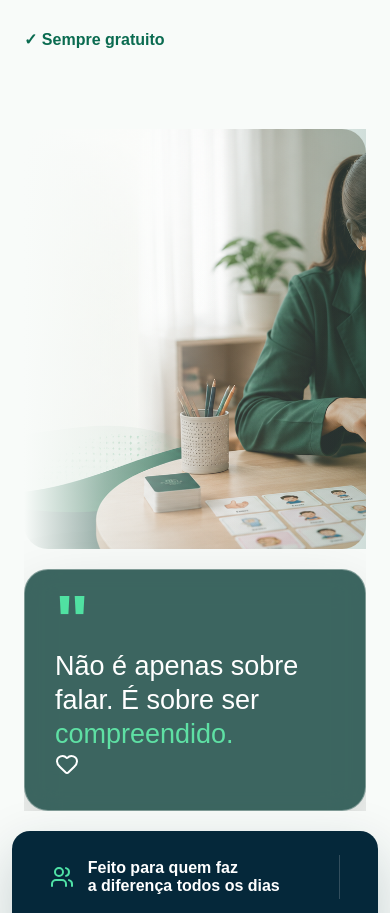
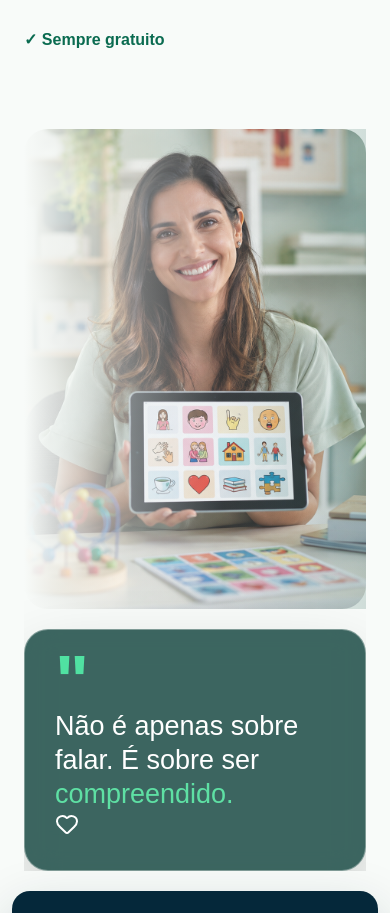
Before and after one commit to andreajoa/CAA-NEURO, a Next.js app: page / in a window 390 px wide. Shown: the part 1260-2173 px from the top of the page. Built offline with nearby package versions, Linux system fonts and the light colour scheme; no server answers.

Commit message:
Hero: nova imagem quadrada 1254x1254, background-position center top

```diff
--- a/app/globals.css
+++ b/app/globals.css
@@ -365,7 +365,7 @@ display:none;
 .secondaryBig{background:white;color:#071b2c;border:1px solid #bdd0d8;padding:20px 40px}
 .trustRow{display:flex;gap:34px;color:#0a6b50;font-weight:800;margin-top:30px;margin-bottom:80px;flex-wrap:wrap}
 .heroVisual{position:relative;min-height:720px;overflow:hidden}
-.heroImage{position:absolute;inset:-80px -80px 0 0;background:linear-gradient(90deg,rgba(248,251,249,.05),rgba(248,251,249,.18)),url('/hero-caa.png');background-size:cover;background-position:50% 15%;border-bottom-left-radius:70px}
+.heroImage{position:absolute;inset:-80px -80px 0 0;background:linear-gradient(90deg,rgba(248,251,249,.05),rgba(248,251,249,.18)),url('/hero-caa.png');background-size:cover;background-position:center top;border-bottom-left-radius:70px}
 .heroImage:after{content:"";position:absolute;inset:0;background:linear-gradient(90deg,#f8fbf9 0%,rgba(248,251,249,.55) 24%,rgba(248,251,249,.08) 58%,rgba(0,70,55,.16) 100%)}
 .quoteCard{position:absolute;right:10px;top:230px;width:310px;background:rgba(0,55,48,.76);backdrop-filter:blur(16px);border:1px solid rgba(255,255,255,.35);border-radius:24px;color:white;padding:30px;box-shadow:0 30px 70px rgba(0,0,0,.18)}
 .quoteCard strong{font-size:72px;color:#50e1a2;line-height:.6}
@@ -400,7 +400,7 @@ display:none;
 @media(max-width:1100px){
 .landingNav{padding:0 24px}.landingNav nav{display:none}
 .heroLanding{grid-template-columns:1fr;padding:30px 24px}
-.heroText h1{font-size:46px}.heroVisual{min-height:360px}.heroImage{position:relative;height:420px;inset:auto;border-radius:24px;background-size:cover;background-position:center center}.quoteCard{right:20px;top:80px}
+.heroText h1{font-size:46px}.heroVisual{min-height:360px}.heroImage{position:relative;height:480px;inset:auto;border-radius:24px;background-size:cover;background-position:center top}.quoteCard{right:20px;top:80px}
 .painGrid{grid-template-columns:repeat(2,1fr)}
 .professionalsStrip,.bottomCta{width:94%;grid-template-columns:1fr 1fr}
 .featuresLanding{grid-template-columns:1fr 1fr;padding:30px 24px}
```
Also changed, not shown: public/hero-caa.png.
